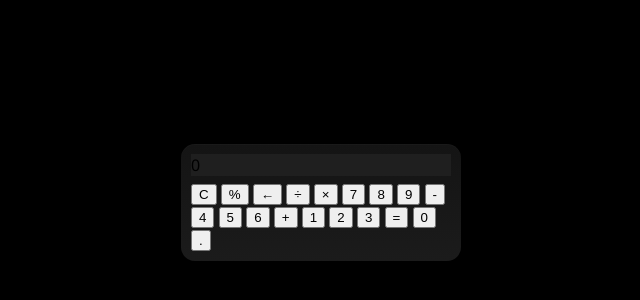
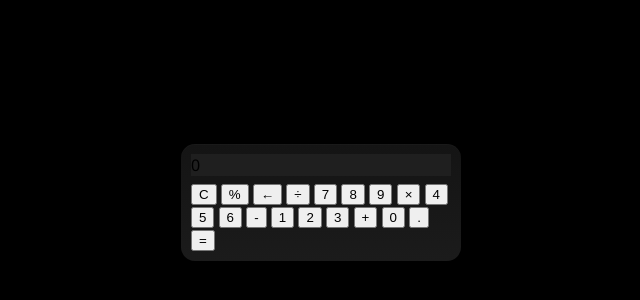
Before and after one commit to HalexandreRodrigues/Calculadora, a website: page index.html in a window 1280 px wide. Shown: the part 198-498 px from the top of the page, 319-959 px from the left. Drawn offline with Linux system fonts and the light colour scheme.

Commit message:
Update index.html

```diff
--- a/index.html
+++ b/index.html
@@ -12,26 +12,31 @@
             <div class="display" id="display">0</div>
             <div class="feature-indicator" id="feature-indicator" aria-hidden="true"></div>
         </div>
+
         <div class="buttons">
             <button class="btn" data-action="clear">C</button>
             <button class="btn" data-action="percent">%</button>
-            <button class="btn" data-action="backspace">←</button>
-            <button class="btn" data-action="operator">÷</button>
-            <button class="btn" data-action="operator">×</button>
+            <button class="btn" data-action="backspace" aria-label="Apagar">←</button>
+            <button class="btn" data-action="operator" data-value="/">÷</button>
+
             <button class="btn" data-action="number">7</button>
             <button class="btn" data-action="number">8</button>
             <button class="btn" data-action="number">9</button>
-            <button class="btn" data-action="operator">-</button>
+            <button class="btn" data-action="operator" data-value="*">×</button>
+
             <button class="btn" data-action="number">4</button>
             <button class="btn" data-action="number">5</button>
             <button class="btn" data-action="number">6</button>
-            <button class="btn" data-action="operator">+</button>
+            <button class="btn" data-action="operator" data-value="-">-</button>
+
             <button class="btn" data-action="number">1</button>
             <button class="btn" data-action="number">2</button>
             <button class="btn" data-action="number">3</button>
-            <button class="btn equal" data-action="equals">=</button>
+            <button class="btn" data-action="operator" data-value="+">+</button>
+
             <button class="btn zero" data-action="number">0</button>
             <button class="btn" data-action="decimal">.</button>
+            <button class="btn equal" data-action="equals">=</button>
         </div>
     </div>
     <script src="script.js"></script>
```
